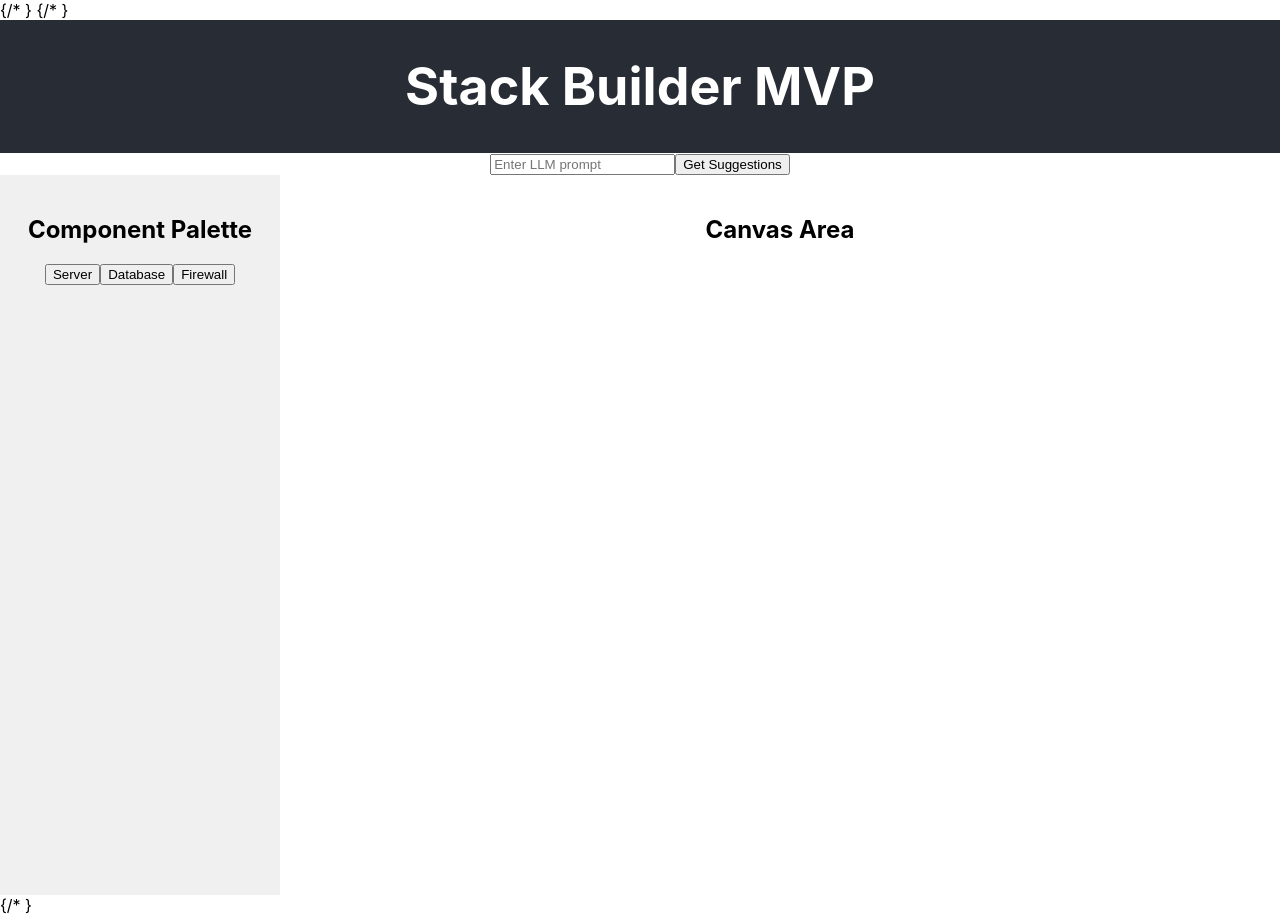
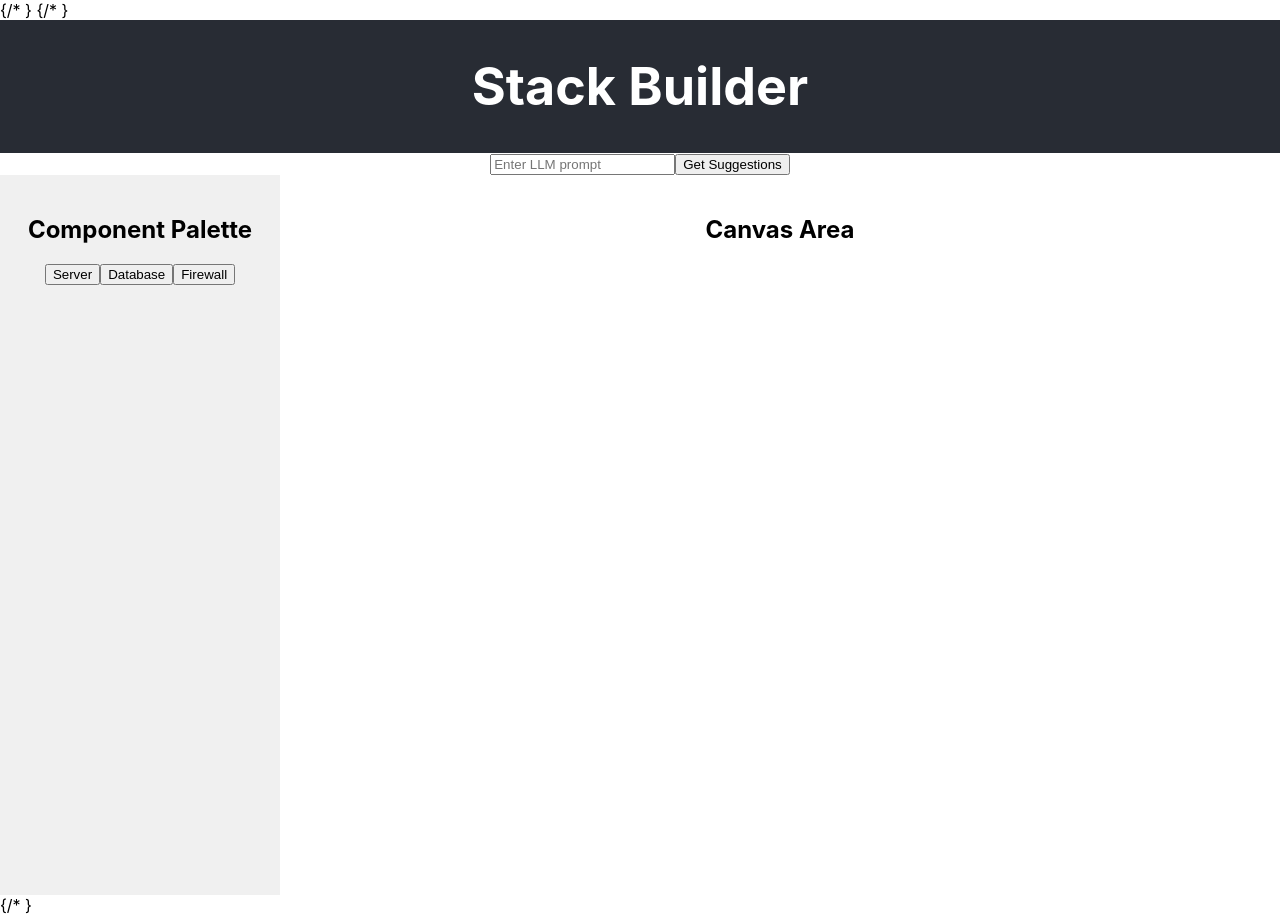
Before and after one commit to hendri-marcolia/your-stack-audit, a React (Create React App) app in the folder frontend/: page / in a window 1280 px wide. Built offline with nearby package versions, Linux system fonts and the light colour scheme.

Commit message:
Minor changes

```diff
--- a/frontend/src/App.tsx
+++ b/frontend/src/App.tsx
@@ -27,7 +27,7 @@ function App() {
     <DndProvider backend={HTML5Backend}>
       <div className="App">
         <header className="App-header">
-          <h1>Stack Builder MVP</h1>
+          <h1>Stack Builder</h1>
         </header>
         <input
           type="text"
```
